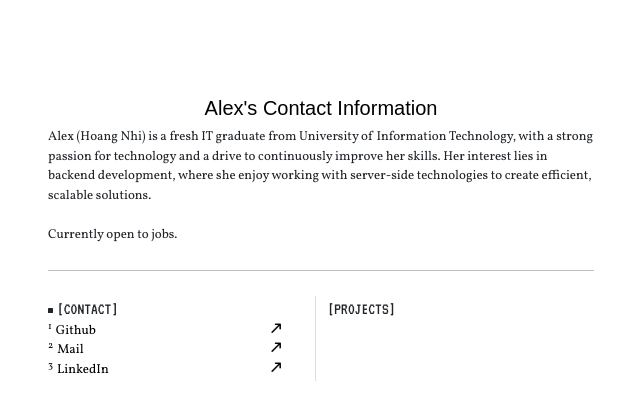
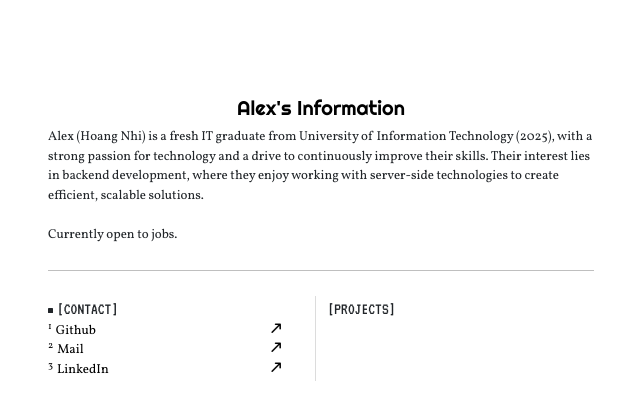
Before and after one commit to nhim-uit/my-personal-site, a Flask app: page / in a window 1280 px wide. Shown: the top 420 px of the page, without its empty margins (319-959 px from the left). Run offline with Flask 3, Linux system fonts and the light colour scheme.

Commit message:
added righteous font, gender-neutralize pronounce

```diff
--- a/templates/index.html
+++ b/templates/index.html
@@ -8,16 +8,19 @@
     <link href="https://fonts.googleapis.com/css2?family=Vollkorn:wght@400;700&display=swap" rel="stylesheet">
     <link href="https://cdn.jsdelivr.net/npm/bootstrap@5.3.3/dist/css/bootstrap.min.css" rel="stylesheet">
     <link rel="stylesheet" href="https://cdnjs.cloudflare.com/ajax/libs/font-awesome/6.0.0-beta3/css/all.min.css">
+    <link rel="preconnect" href="https://fonts.googleapis.com">
+    <link rel="preconnect" href="https://fonts.gstatic.com" crossorigin>
+    <link href="https://fonts.googleapis.com/css2?family=Righteous&display=swap" rel="stylesheet">
     <link rel="stylesheet" href="static/styles.css">
 </head>
 <body>
 
     <div class="px-4 py-5 my-5 text-left container">
-    <h4 class="fw-normal display-6 text-body-emphasis mx-auto text-center" id="title" style="width: 100%;">Alex's Contact Information</h4>
+    <h4 class="fw-normal display-6 text-body-emphasis mx-auto text-center" id="title" style="width: 100%;">Alex's Information</h4>
     <div class="col-lg-6 mx-auto">
-      <p class="fw-light lead mb-4 text-justify" id="introduction">Alex (Hoang Nhi) is a fresh IT graduate from University of Information Technology,
-            with a strong passion for technology and a drive to continuously improve her skills.
-            Her interest lies in backend development, where she enjoy working with server-side
+      <p class="fw-light lead mb-4 text-justify" id="introduction">Alex (Hoang Nhi) is a fresh IT graduate from University of Information Technology (2025),
+            with a strong passion for technology and a drive to continuously improve their skills.
+            Their interest lies in backend development, where they enjoy working with server-side
             technologies to create efficient, scalable solutions.
             <br><br>
             Currently open to jobs.</p>
```
